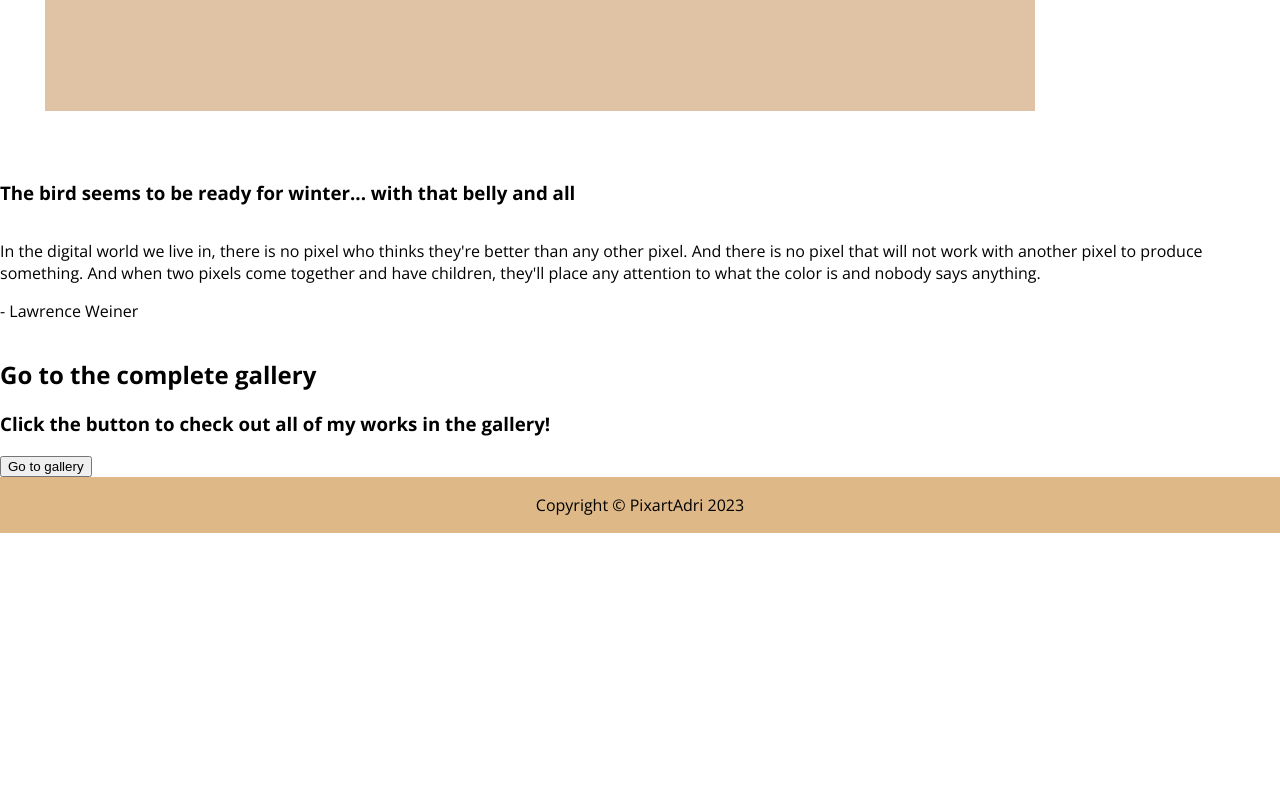
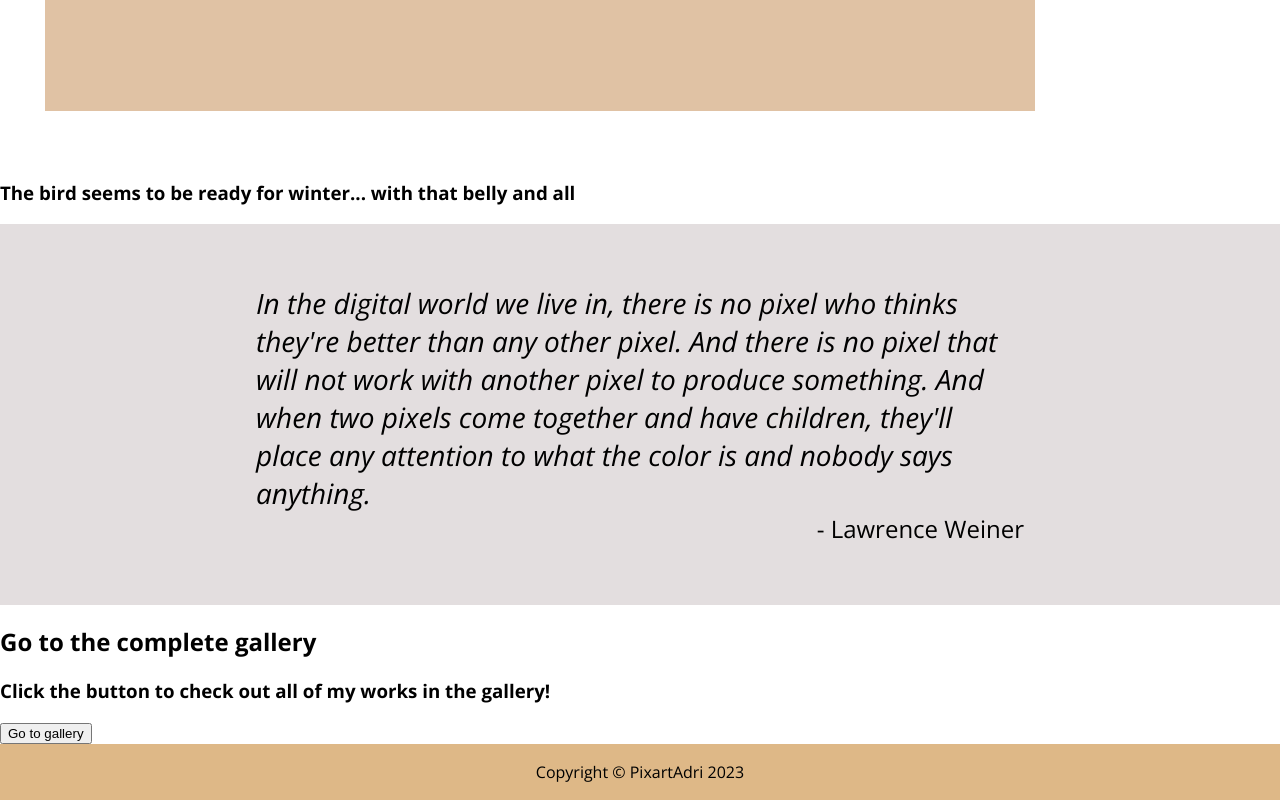
Before and after one commit to AdrianaMagdalena/PixartAdri, a plain HTML site: page index.html in a window 1280 px wide. Shown: the part 6247-7047 px from the top of the page. Before the commit the page ends 6780 px from the top, so only its background shows below. Drawn offline with nearby package versions, Linux system fonts and the light colour scheme; a web font is replaced by a local one.

Commit message:
Style the quote section

```diff
--- a/index.html
+++ b/index.html
@@ -109,7 +109,7 @@
       </div>
     </div>
 
-    <div class="quote">
+    <div class="quote-container">
       <p class="quote">
         In the digital world we live in, there is no pixel who thinks they're
         better than any other pixel. And there is no pixel that will not work
--- a/styles.css
+++ b/styles.css
@@ -1,7 +1,7 @@
 /*
 COLOR PALETTE
 body: #FFFFFF
-quotation background: #E3DEDF
+quote background: #E3DEDF
 banner + button: #C27096
 header + introduction: #B9D2C3
 footer: #1D201E
@@ -108,6 +108,28 @@ a {
 /* gallery */
 
 /* quote */
+.quote-container {
+  background-color: #e3dedf;
+  padding: 60px 0;
+}
+
+.quote,
+.quote-author {
+  margin: 0 auto;
+  padding: 0;
+  width: 60vw;
+}
+
+.quote {
+  font-size: 28px;
+  font-weight: 200;
+  font-style: italic;
+}
+
+.quote-author {
+  text-align: end;
+  font-size: 24px;
+}
 
 /* footer */
 
```
